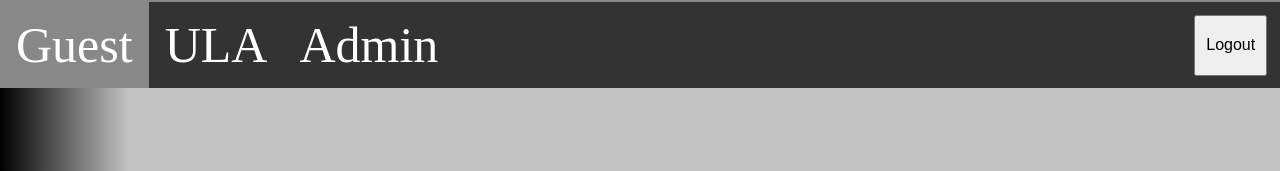
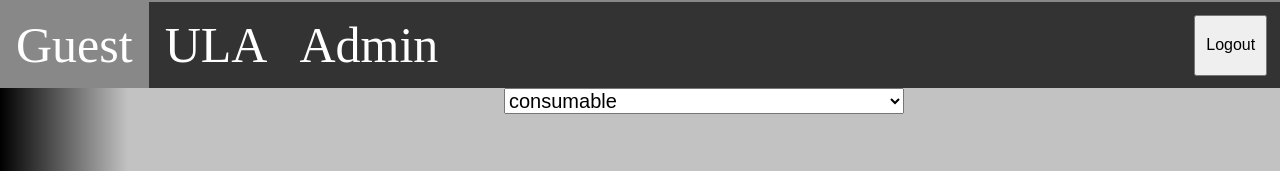
Before and after one commit to lnhylton/Frith_Friends, a React (Vite) app in the folder frith-inventory-frontend/: page / in a window 1280 px wide. Shown: the part 147-318 px from the top of the page. Built offline with nearby package versions, Linux system fonts and the light colour scheme; no server answers.

Commit message:
added sort

```diff
--- a/frith-inventory-frontend/src/App.css
+++ b/frith-inventory-frontend/src/App.css
@@ -59,10 +59,6 @@ body{
 
 .sortButtons > button {
   font-size: 25px;
-}
-
-.sortButtons > button:active {
-  color: blue;
 }
 
 .navbar {
--- a/frith-inventory-frontend/src/App.jsx
+++ b/frith-inventory-frontend/src/App.jsx
@@ -50,7 +50,7 @@ function App() {
     };
 
     // eslint-disable-next-line react-hooks/exhaustive-deps
-  }, [loggedIn]);
+  }, [loggedIn, tableFilter]);
 
   /* -------------------------------------------------------------------------- */
   /*                                  Handlers                                  */
@@ -86,6 +86,10 @@ function App() {
 
   const handleEditValueAdd = (key, value) => {
     setEditedDataAdd({ ...editedDataAdd, [key]: value });
+  };
+
+  const handleTableFilterChange = (event) => {
+    setTableFilter(event.target.value);
   };
 
   /* -------------------------------------------------------------------------- */
@@ -329,11 +333,15 @@ function App() {
         <div className="rightbar">
 
           {/* ----------------------------- sort buttons -------------------------- */}
-          <div className="sortButtons">
-            {/* <button onClick={setTableFilter("consumable")}>Consumable</button>
-            <button onClick={setTableFilter("non-consumable")}>Non_Consumable</button>
-            <button onClick={setTableFilter("machine")}>Machines</button> */}
-          </div>
+          <select
+            className="input"
+            onChange={handleTableFilterChange}
+            value={tableFilter}
+          >
+            <option value="consumable">consumable</option>
+            <option value="non_consumable">non_consumable</option>
+            <option value="machine">machine</option>
+          </select>
 
           {/* ---------------------------- navigation ----------------------------- */}
 
--- a/frith-inventory-frontend/src/components/data_list.jsx
+++ b/frith-inventory-frontend/src/components/data_list.jsx
@@ -13,12 +13,12 @@ const InventoryList = (props) => {
         data,
         className,
         user,
-        onClick
+        onClick=null
     } = props;
 
     const renderEditButton = (params) => {
         return (
-            <button className="button">
+            <button className="button" onClick={onClick}>
                 Edit
             </button>
         )
```
